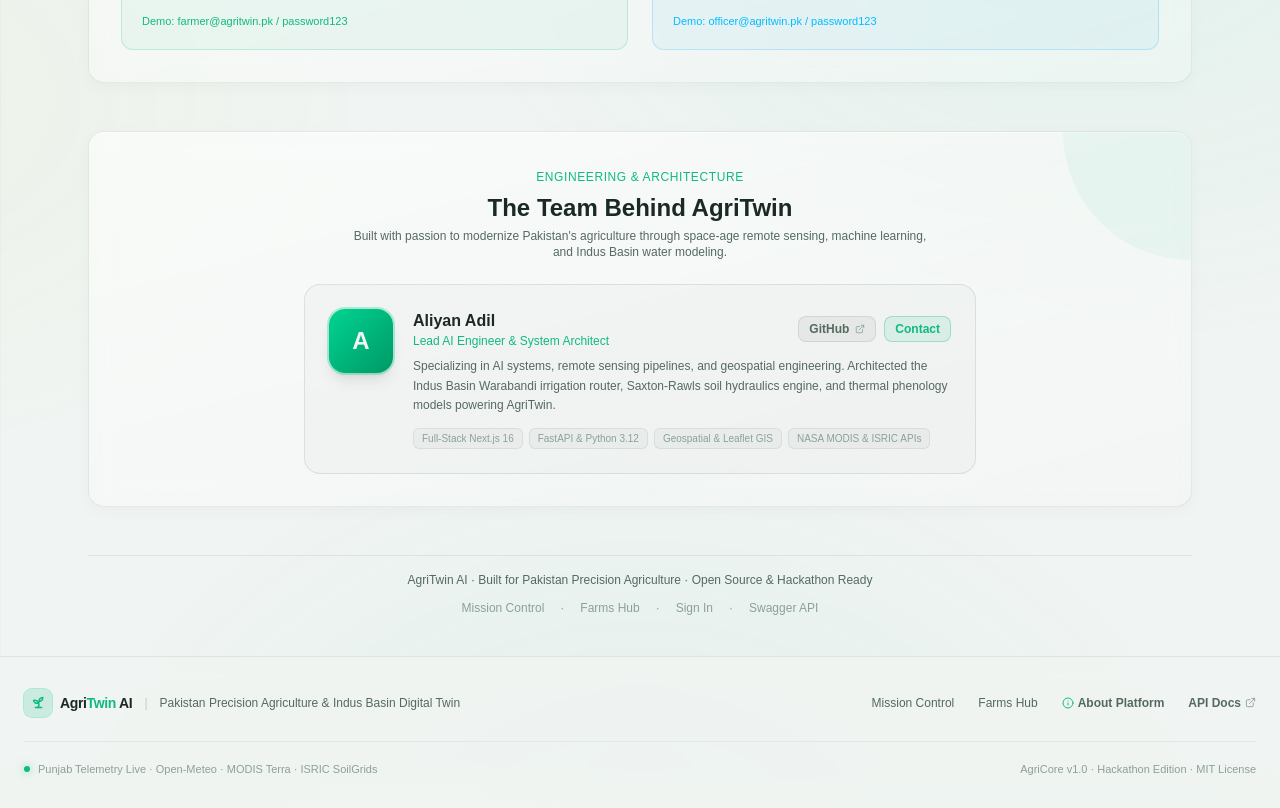
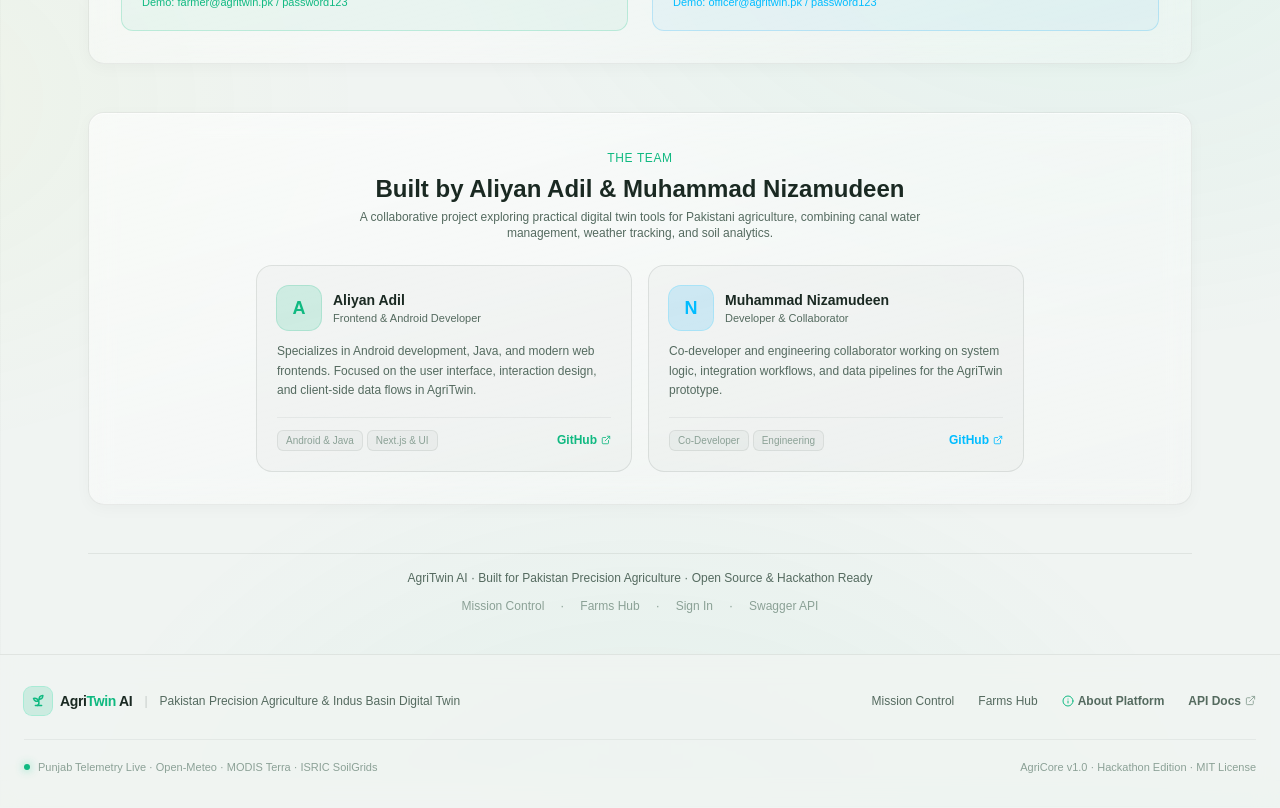
Before and after one commit to aliyan212/AgriTwin, a Next.js app in the folder frontend/: page /about in a window 1280 px wide. Shown: the part 1620-2428 px from the top of the page. Built offline with nearby package versions, Linux system fonts and the light colour scheme; no server answers.

Commit message:
feat(about): credit collaborative partnership between Aliyan Adil and Muhammad Nizamudeen with grounded tone

```diff
--- a/frontend/src/app/about/page.tsx
+++ b/frontend/src/app/about/page.tsx
@@ -24,16 +24,16 @@ export default function AboutPage() {
         <h1 className="text-3xl sm:text-4xl font-extrabold tracking-tight text-ink leading-tight">
           {isUrdu ? (
             <>
-              خلائی سیٹلائٹ ڈیٹا تے انڈس بیسن واٹر مینجمنٹ دا{" "}
+              پنجاب دی زراعت، نہری پانی تے{" "}
               <span className="bg-gradient-to-r from-emerald-400 via-brand to-lime-300 bg-clip-text text-transparent">
-                انقلابی امتزاج
+                سیٹلائٹ ڈیجیٹل ٹوئن
               </span>
             </>
           ) : (
             <>
-              Space-Age Telemetry Meets{" "}
+              Indus Basin Agriculture &{" "}
               <span className="bg-gradient-to-r from-emerald-400 via-brand to-lime-300 bg-clip-text text-transparent">
-                Indus Basin Agriculture
+                Satellite Digital Twin
               </span>
             </>
           )}
@@ -41,8 +41,8 @@ export default function AboutPage() {
 
         <p className="text-sm sm:text-base text-mist leading-relaxed">
           {isUrdu
-            ? "ایگری ٹوئن پنجاب دے کساناں تے محکمہ زراعت لئی تیار کیتا گیا ہک جدید ڈیجیٹل ٹوئن اے جو وارابندی نہری پانی دی تقسیم، ڈیزل ٹیوب ویل دے اخراجات دی بچت، سیٹلائٹ این ڈی وی آئی تے مٹی دی طبعی خصوصیات نوں یکجا کردا اے۔"
-            : "AgriTwin is Pakistan’s first satellite-ground digital twin platform, translating real-time Earth observation, soil physics, and canal rotational rights into money-saving decisions for farmers and agronomists."}
+            ? "ایگری ٹوئن اوپن سیٹلائٹ امیجری، موسمیاتی ڈیٹا تے وارابندی نہری باری دے شیڈول نوں جوڑ کے کساناں لئی ڈیزل دی بچت تے بہتر زرعی فیصلے کرن وچ مدد فراہم کردا اے۔"
+            : "AgriTwin explores how open satellite observations, weather forecasts, and canal rotational schedules (Warabandi) can help Punjab farmers and agricultural extension officers manage water and crop health more effectively."}
         </p>
 
         <div className="flex flex-wrap items-center justify-center gap-3 pt-2">
@@ -253,71 +253,102 @@ export default function AboutPage() {
         </div>
       </div>
 
-      {/* ── Engineering & Development Team ──────────────────────────────────── */}
+      {/* ── Collaborative Development Team ─────────────────────────────────── */}
       <div className="glass-panel p-6 sm:p-8 border-ink/8 relative overflow-hidden">
-        <div className="absolute top-0 right-0 w-32 h-32 bg-emerald-500/5 rounded-bl-full pointer-events-none" />
         <div className="text-center mb-6">
           <span className="text-xs font-mono uppercase tracking-wider text-brand">
-            {isUrdu ? "انجینئرنگ تے ڈویلپمنٹ" : "Engineering & Architecture"}
+            {isUrdu ? "ڈویلپمنٹ ٹیم" : "The Team"}
           </span>
           <h2 className="text-xl sm:text-2xl font-bold text-ink mt-1">
-            {isUrdu ? "ایگری ٹوئن ڈویلپمنٹ ٹیم" : "The Team Behind AgriTwin"}
+            {isUrdu ? "ایگری ٹوئن ڈویلپرز" : "Built by Aliyan Adil & Muhammad Nizamudeen"}
           </h2>
           <p className="text-xs text-mist mt-1 max-w-xl mx-auto">
             {isUrdu
-              ? "پاکستان دی زراعت نوں جدید ترین خلائی سیٹلائٹ ٹیکنالوجی، مصنوعی ذہانت تے انڈس واٹر نیٹ ورک نال جوڑن والی سرشار ٹیم۔"
-              : "Built with passion to modernize Pakistan's agriculture through space-age remote sensing, machine learning, and Indus Basin water modeling."}
+              ? "ایہہ ہک باہمی کولیبوریٹو ہیکاتھون پراجیکٹ اے جو پنجاب دی زراعت، نہری نظام تے مٹی دے ڈیٹا نوں ڈیجیٹل ٹوئن نال جوڑن لئی بنایا گیا اے۔"
+              : "A collaborative project exploring practical digital twin tools for Pakistani agriculture, combining canal water management, weather tracking, and soil analytics."}
           </p>
         </div>
 
-        <div className="max-w-2xl mx-auto">
-          <div className="rounded-2xl border border-ink/10 bg-ink/[0.02] p-5 sm:p-6 flex flex-col sm:flex-row items-center sm:items-start gap-5 hover:border-brand/30 transition-all">
-            <div className="flex h-16 w-16 items-center justify-center rounded-2xl bg-gradient-to-br from-emerald-400 to-emerald-600 text-abyss font-extrabold text-2xl shadow-lg ring-2 ring-emerald-400/30 shrink-0">
+        <div className="grid grid-cols-1 sm:grid-cols-2 gap-4 max-w-3xl mx-auto">
+          {/* Aliyan Adil */}
+          <div className="rounded-2xl border border-ink/10 bg-ink/[0.02] p-5 flex flex-col justify-between hover:border-brand/30 transition-all">
+            <div>
+              <div className="flex items-center justify-between mb-3">
+                <div className="flex items-center gap-3">
+                  <div className="flex h-11 w-11 items-center justify-center rounded-xl bg-emerald-500/15 text-brand font-bold text-lg ring-1 ring-brand/30">
                     A
                   </div>
-            <div className="space-y-2 text-center sm:text-left flex-1">
-              <div className="flex flex-col sm:flex-row sm:items-center justify-between gap-2">
                   <div>
-                  <h3 className="text-base font-bold text-ink">Aliyan Adil</h3>
-                  <p className="text-xs text-brand font-medium">Lead AI Engineer & System Architect</p>
+                    <h3 className="text-sm font-bold text-ink">Aliyan Adil</h3>
+                    <p className="text-[11px] text-mist">Frontend & Android Developer</p>
                   </div>
-                <div className="flex items-center justify-center sm:justify-end gap-2">
+                </div>
+              </div>
+
+              <p className="text-xs text-mist leading-relaxed mb-4">
+                Specializes in Android development, Java, and modern web frontends. Focused on the user interface, interaction design, and client-side data flows in AgriTwin.
+              </p>
+            </div>
+
+            <div className="pt-3 border-t border-ink/6 flex items-center justify-between">
+              <div className="flex flex-wrap gap-1">
+                <span className="rounded-md border border-ink/8 bg-ink/[0.03] px-2 py-0.5 text-[10px] font-mono text-dim">
+                  Android & Java
+                </span>
+                <span className="rounded-md border border-ink/8 bg-ink/[0.03] px-2 py-0.5 text-[10px] font-mono text-dim">
+                  Next.js & UI
+                </span>
+              </div>
               <a
                 href="https://github.com/aliyan212"
                 target="_blank"
                 rel="noopener noreferrer"
-                    className="inline-flex items-center gap-1.5 rounded-lg border border-ink/10 bg-ink/5 px-2.5 py-1 text-xs font-semibold text-mist hover:text-ink hover:bg-ink/10 transition-colors"
+                className="inline-flex items-center gap-1 text-xs font-semibold text-brand hover:underline"
               >
                 <span>GitHub</span>
-                    <Icon name="externalLink" size={10} className="text-dim" />
-                  </a>
-                  <a
-                    href="mailto:aliyanadil6@outlook.com"
-                    className="inline-flex items-center gap-1.5 rounded-lg border border-brand/30 bg-brand/10 px-2.5 py-1 text-xs font-semibold text-brand hover:bg-brand/20 transition-colors"
-                  >
-                    <span>Contact</span>
+                <Icon name="externalLink" size={10} />
               </a>
             </div>
           </div>
 
-              <p className="text-xs text-mist leading-relaxed">
-                Specializing in AI systems, remote sensing pipelines, and geospatial engineering. Architected the Indus Basin Warabandi irrigation router, Saxton-Rawls soil hydraulics engine, and thermal phenology models powering AgriTwin.
+          {/* Muhammad Nizamudeen */}
+          <div className="rounded-2xl border border-ink/10 bg-ink/[0.02] p-5 flex flex-col justify-between hover:border-sky-500/30 transition-all">
+            <div>
+              <div className="flex items-center justify-between mb-3">
+                <div className="flex items-center gap-3">
+                  <div className="flex h-11 w-11 items-center justify-center rounded-xl bg-sky-500/15 text-sky-400 font-bold text-lg ring-1 ring-sky-400/30">
+                    N
+                  </div>
+                  <div>
+                    <h3 className="text-sm font-bold text-ink">Muhammad Nizamudeen</h3>
+                    <p className="text-[11px] text-mist">Developer & Collaborator</p>
+                  </div>
+                </div>
+              </div>
+
+              <p className="text-xs text-mist leading-relaxed mb-4">
+                Co-developer and engineering collaborator working on system logic, integration workflows, and data pipelines for the AgriTwin prototype.
               </p>
+            </div>
 
-              <div className="flex flex-wrap gap-1.5 pt-1 justify-center sm:justify-start">
+            <div className="pt-3 border-t border-ink/6 flex items-center justify-between">
+              <div className="flex flex-wrap gap-1">
                 <span className="rounded-md border border-ink/8 bg-ink/[0.03] px-2 py-0.5 text-[10px] font-mono text-dim">
-                  Full-Stack Next.js 16
+                  Co-Developer
                 </span>
                 <span className="rounded-md border border-ink/8 bg-ink/[0.03] px-2 py-0.5 text-[10px] font-mono text-dim">
-                  FastAPI & Python 3.12
-                </span>
-                <span className="rounded-md border border-ink/8 bg-ink/[0.03] px-2 py-0.5 text-[10px] font-mono text-dim">
-                  Geospatial & Leaflet GIS
-                </span>
-                <span className="rounded-md border border-ink/8 bg-ink/[0.03] px-2 py-0.5 text-[10px] font-mono text-dim">
-                  NASA MODIS & ISRIC APIs
+                  Engineering
                 </span>
               </div>
+              <a
+                href="https://github.com/muhammadnazamuddeen-dot"
+                target="_blank"
+                rel="noopener noreferrer"
+                className="inline-flex items-center gap-1 text-xs font-semibold text-sky-400 hover:underline"
+              >
+                <span>GitHub</span>
+                <Icon name="externalLink" size={10} />
+              </a>
             </div>
           </div>
         </div>
```
Lines whose indentation alone changed are shown as unchanged.
